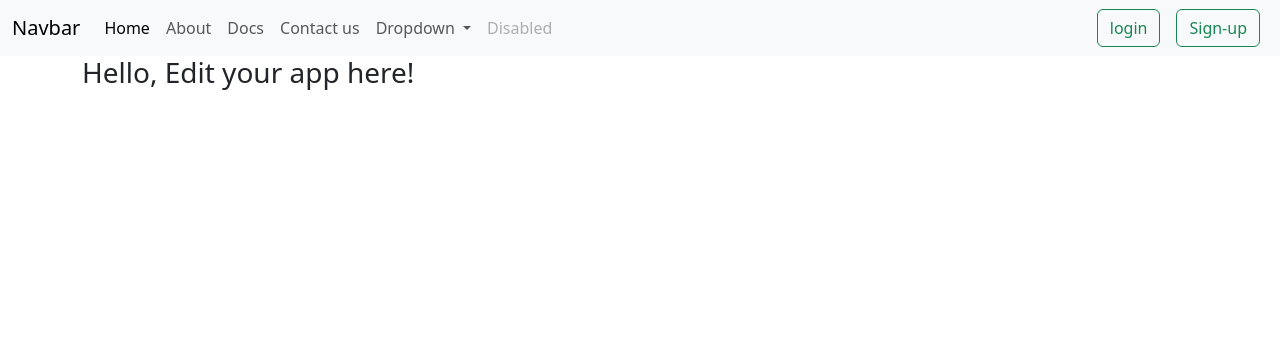
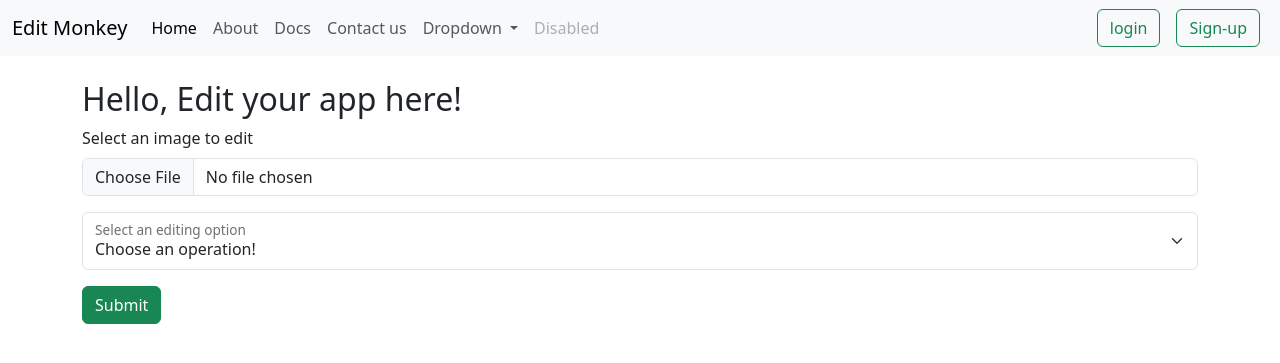
Before and after one commit to Harithmech/Image-editing-website, a Flask app: page / in a window 1280 px wide. Shown: the top 363 px of the page. Run offline with Flask 3, Linux system fonts and the light colour scheme.

Commit message:
created form

```diff
--- a/templates/index.html
+++ b/templates/index.html
@@ -14,7 +14,7 @@
   <body>
     <nav class="navbar navbar-expand-lg bg-body-tertiary">
       <div class="container-fluid">
-        <a class="navbar-brand" href="#">Navbar</a>
+        <a class="navbar-brand" href="#">Edit Monkey</a>
         <button
           class="navbar-toggler"
           type="button"
@@ -74,8 +74,31 @@
         </div>
       </div>
     </nav>
-    <div class="container">
-      <h1 class="fs-3 text">Hello, Edit your app here!</h1>
+    <div class="container my-4">
+      <h1 class="fs-2 text">Hello, Edit your app here!</h1>
+      <form action="/edit">
+        <div class="mb-3">
+          <label for="formFile" class="form-label"
+            >Select an image to edit</label
+          >
+          <input class="form-control" type="file" id="formFile" />
+          <div class="form-floating my-3">
+            <select
+              class="form-select"
+              id="floatingSelect"
+              aria-label="Floating label select example"
+            >
+              <option selected>Choose an operation!</option>
+              <option value="cpng">Convert to png</option>
+              <option value="cgray">Convert to Grayscale</option>
+              <option value="cwebp">Convert to Webp</option>
+              <option value="cjpg">Convert to JPG</option>
+            </select>
+            <label for="floatingSelect">Select an editing option</label>
+          </div>
+        </div>
+        <button type="button" class="btn btn-success">Submit</button>
+      </form>
     </div>
     <script
       src="https://cdn.jsdelivr.net/npm/bootstrap@5.3.0/dist/js/bootstrap.bundle.min.js"
```
